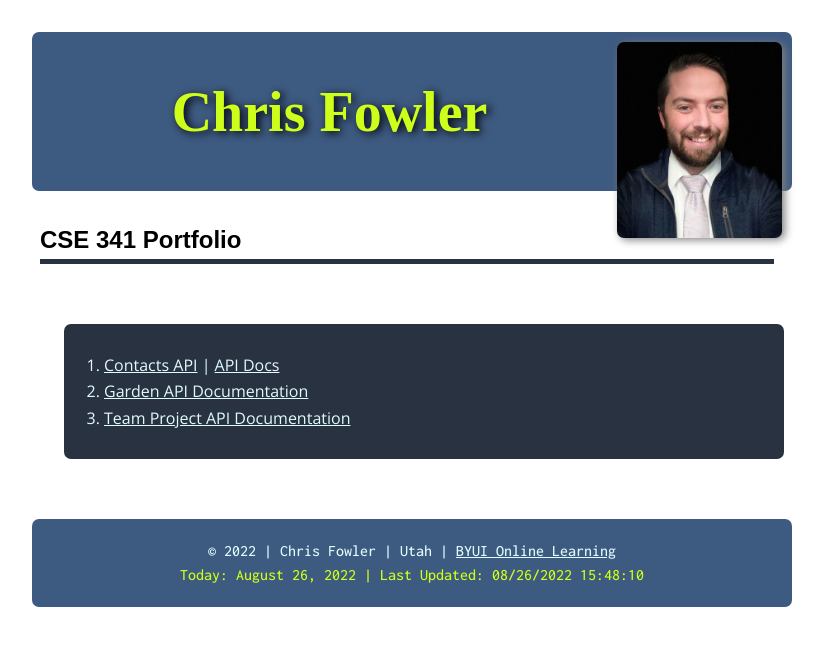
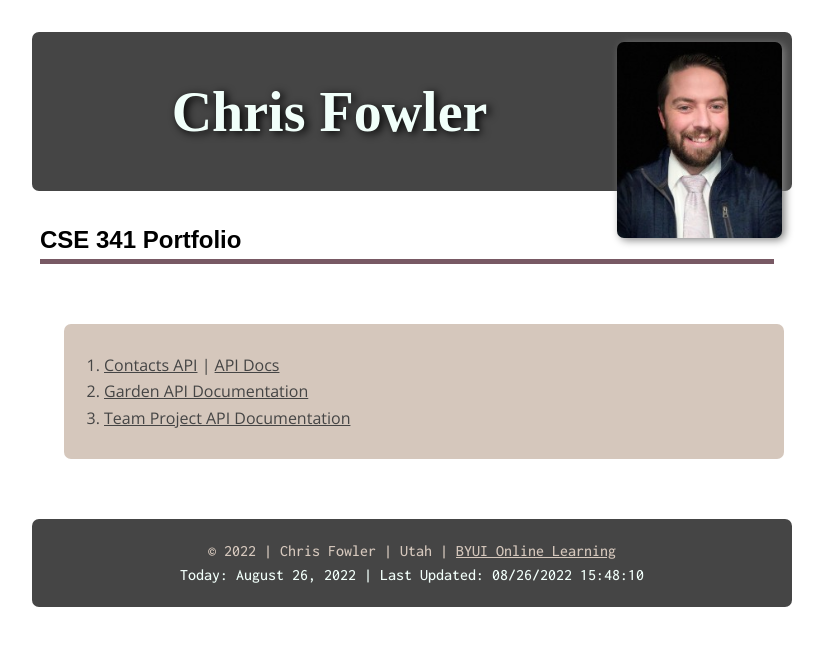
Before and after one commit to cfowl/cse341, a plain HTML site: page index.html in a window 1280 px wide. Shown: the whole page, without its empty margins (228-1051 px from the left). Drawn offline with nearby package versions, Linux system fonts and the light colour scheme; a script that the page names is missing; a web font is replaced by a local one.

Commit message:
updated color scheme

```diff
--- a/css/small.css
+++ b/css/small.css
@@ -1,10 +1,10 @@
 
-/*  https://coolors.co/3d5a80-98c1d9-e0fbfc-ceff1a-293241
---bdazzled-blue: #3d5a80ff;
---pale-cerulean: #98c1d9ff;
---light-cyan: #e0fbfcff;
---electric-lime: #ceff1aff;
---gunmetal: #293241ff;
+/*  https://coolors.co/93b7be-f1fffa-d5c7bc-785964-454545
+--pewter-blue: #93b7be;
+--mint-cream: #f1fffa;
+--pale-silver: #d5c7bc;
+--deep-taupe: #785964;
+--onyx: #454545;
 */
 
 
@@ -19,7 +19,7 @@ main {
 
 header,
 footer {
-    background-color: #3D5A80;
+    background-color: #454545;
     text-align: center;
 }
 
@@ -33,7 +33,7 @@ header img {
 }
 
 h1 {
-    color: #CEFF1A;
+    color: #F1FFFA;
     font-family: 'Inknut Antiqua', serif;
     font-size: 2rem;
     filter: drop-shadow(3px 2px 4px black);
@@ -44,7 +44,7 @@ h2 {
     font-family: sans-serif;
     margin-top: 35px;
     margin-right: 10px;
-    border-bottom: 5px solid #293241;
+    border-bottom: 5px solid #785964;
     padding-bottom: 5px;
 }
 
@@ -63,19 +63,19 @@ footer {
 }
 
 #copyright {
-    color: #E0FBFC;
+    color: #D5C7BC;
 }
 
 #copyright a {
-    color: #E0FBFC;
+    color: #D5C7BC;
 }
 
 #copyright a:hover {
-    color: #98C1D9;
+    color: #93B7BE;
 }
 
 #copyright a:active {
-    color: #98C1D9;
+    color: #93B7BE;
 }
 
 #currentYear a {
@@ -84,7 +84,7 @@ footer {
 
 .dates {
     font-size: 12pt;
-    color: #CEFF1A;
+    color: #F1FFFA;
 }
 
 #separate {
@@ -117,9 +117,9 @@ span {
 }
 
 #toc {
-    background-color: #293241;
+    background-color: #D5C7BC;
     padding: 1.5rem 2.5rem;
-    color: #E0FBFC;
+    color: #454545;
 }
 
 #toc li {
@@ -127,9 +127,9 @@ span {
 }
 
 #toc a {
-    color: #E0FBFC;
+    color: #454545;
 }
 
 #toc a:hover {
-    color: #98C1D9;
+    color: #93B7BE;
 }
```
